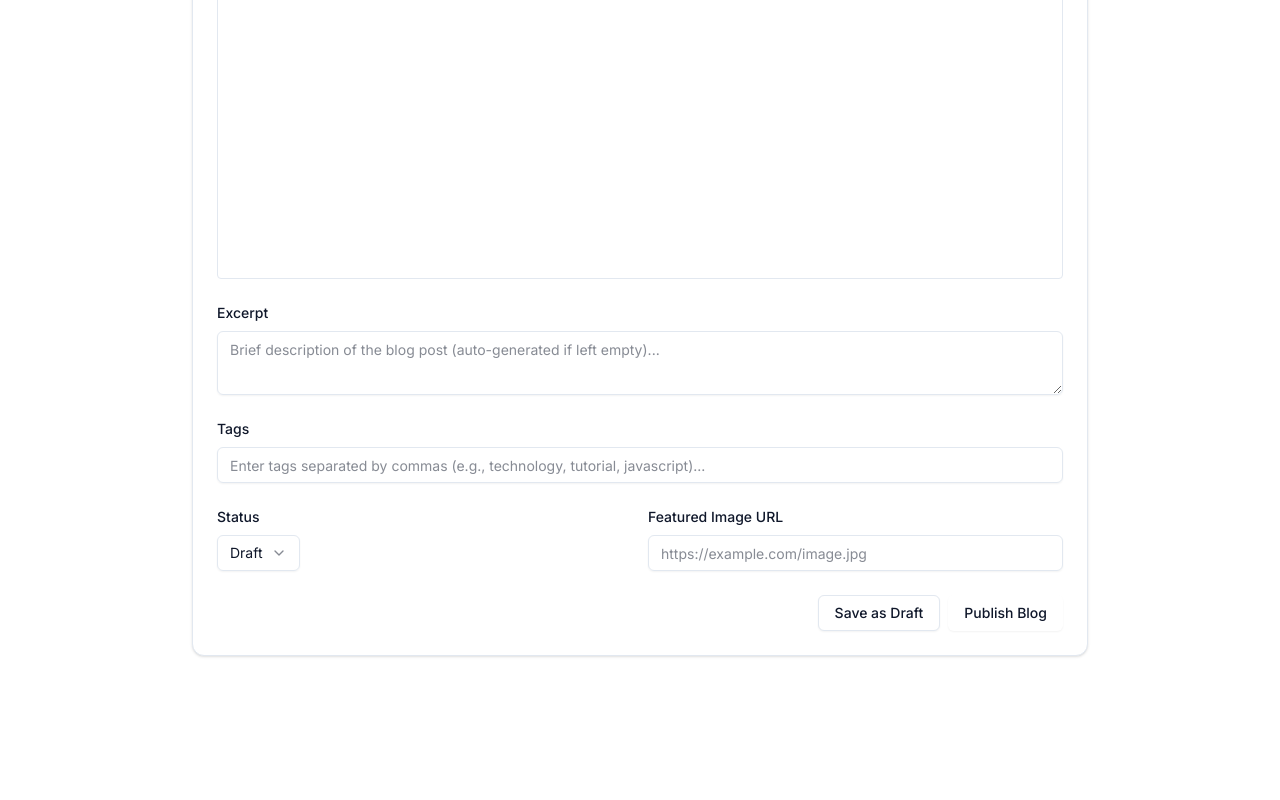
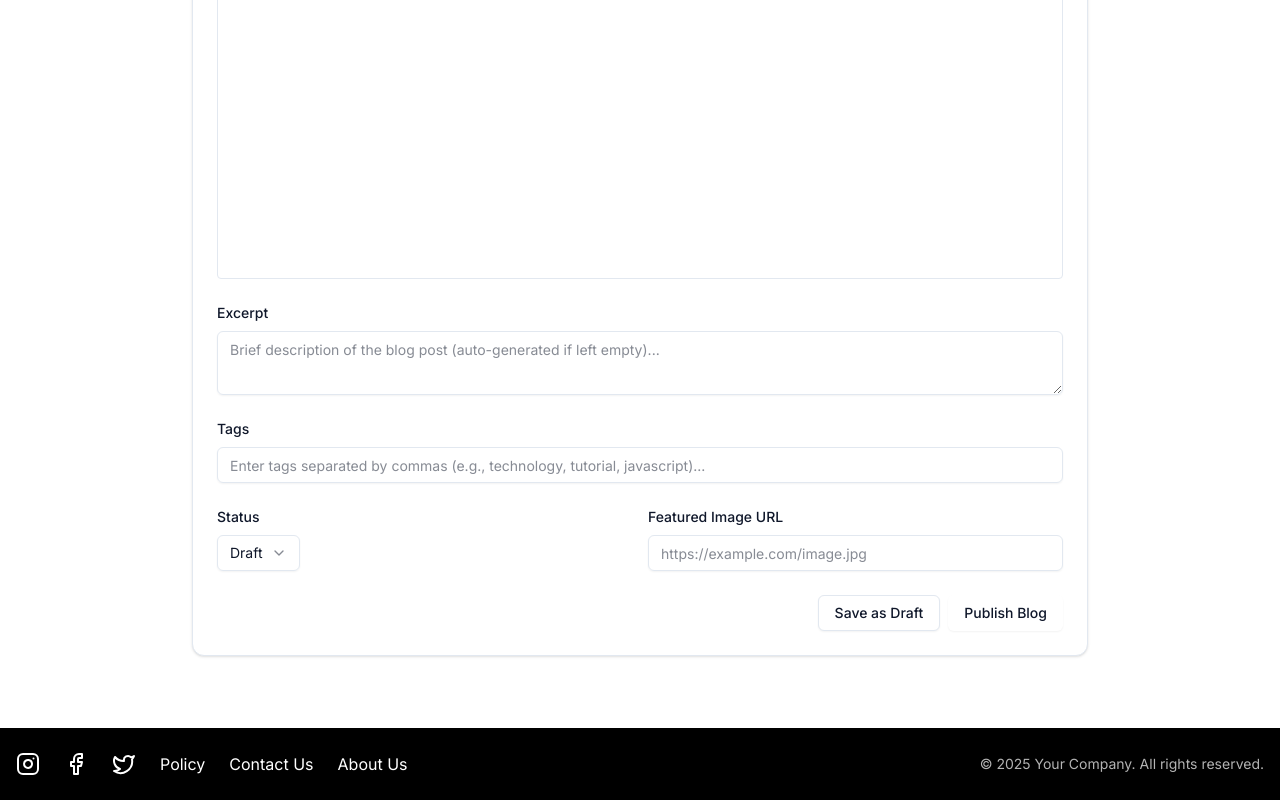
Before and after one commit to adyeetya/blogs, a Next.js app: page /admin/create-blog in a window 1280 px wide. Shown: the part 354-1154 px from the top of the page. Before the commit the page ends 1082 px from the top, so only its background shows below. Built offline with nearby package versions, Linux system fonts and the light colour scheme; no server answers.

Commit message:
new aug 26

```diff
--- a/src/app/layout.tsx
+++ b/src/app/layout.tsx
@@ -3,7 +3,8 @@ import type { Metadata } from "next";
 import { Inter, Poppins } from 'next/font/google'
 import { ThemeProvider } from "../components/contexts/theme-provider"
 import "./globals.css";
-
+import Navigation from "@/components/Navigation";
+import Footer from "@/components/Footer";
 const inter = Inter({
   subsets: ['latin'],
   variable: '--font-inter',
@@ -36,7 +37,9 @@ export default function RootLayout({
           enableSystem
           disableTransitionOnChange
         >
+           <Navigation />
           {children}
+          <Footer />
         </ThemeProvider>
       </body>
     </html>
--- a/src/app/magazine/[slug]/page.tsx
+++ b/src/app/magazine/[slug]/page.tsx
@@ -2,6 +2,16 @@
 
 import React, { useEffect, useState, useRef } from "react";
 import HTMLFlipBook from "react-pageflip";
+
+const mockMagazineData = {
+  title: "Modern Living Magazine",
+  dateOfPublish: "June 2025",
+  author: "Jane Doe",
+  keywords: ["Design", "Architecture", "Lifestyle", "Trends"],
+  coverSummary:
+    "An exclusive look at contemporary living trends, insightful interviews, and the latest in design inspiration.",
+  publisher: "Living Media",
+};
 
 const ImageFlipbook = () => {
   const [pages, setPages] = useState<string[]>([
@@ -14,21 +24,21 @@ const ImageFlipbook = () => {
   const [dimensions, setDimensions] = useState({ width: 300, height: 400 });
   const flipBookRef = useRef<any>(null);
 
-  // Responsive sizing based on window width
   useEffect(() => {
     function handleResize() {
       const w = window.innerWidth;
       if (w < 640) {
-        // Mobile
-        setDimensions({ width: w * 0.9, height: w * 0.9 * (4 / 3) });
+        // Mobile: single page
+        setDimensions({ width: w * 0.95, height: w * 0.95 * (4 / 3) });
       } else if (w < 1024) {
-        // Tablet
-        setDimensions({ width: w * 0.7, height: w * 0.7 * (4 / 3) });
+        // Tablet: spread two pages, slightly smaller
+        setDimensions({
+          width: Math.min(w * 0.93, 700),
+          height: Math.min(w * 0.93, 700) * (4 / 3),
+        });
       } else {
-        // Laptop/desktop
-        const maxWidth = 500;
-        console.log({ width: maxWidth, height: maxWidth * (4 / 3) });
-        setDimensions({ width: maxWidth, height: maxWidth * (4 / 3) });
+        // Desktop/Large: two big pages
+        setDimensions({ width: 900, height: 400 * (4 / 3) }); // width is spread (both pages together)
       }
     }
     handleResize();
@@ -43,16 +53,67 @@ const ImageFlipbook = () => {
   const totalPages = pages.length;
 
   return (
-    <div className="flex flex-col items-center my-8 px-2 max-w-full bg-red-500">
+    <div className="flex flex-col items-center max-w-6xl mx-auto py-10 px-4 bg-white rounded-lg shadow-md mt-16">
+      {/* Magazine Metadata / Details */}
+      <div className="w-full max-w-2xl flex flex-col md:flex-row items-center md:items-start gap-6 mb-8 bg-gradient-to-tr from-orange-600/20 via-white to-orange-100 rounded-xl p-6 border border-orange-100 shadow-sm">
+        <div className="flex-1">
+          <h1 className="text-2xl md:text-3xl font-extrabold mb-1 text-orange-600">
+            {mockMagazineData.title}
+          </h1>
+          <div className="flex flex-wrap gap-3 text-sm mb-3">
+            <span className="px-2 py-0.5 bg-orange-600 text-white rounded">
+              {mockMagazineData.dateOfPublish}
+            </span>
+            <span className="px-2 py-0.5 bg-orange-50 text-orange-600 rounded border border-orange-200">
+              By {mockMagazineData.author}
+            </span>
+            <span className="px-2 py-0.5 bg-orange-50 text-orange-600 rounded border border-orange-200">
+              Publisher: {mockMagazineData.publisher}
+            </span>
+          </div>
+          <p className="text-gray-700 leading-relaxed mb-3 italic">
+            {mockMagazineData.coverSummary}
+          </p>
+          <div className="flex flex-wrap gap-2 mt-2">
+            {mockMagazineData.keywords.map((kw) => (
+              <span
+                key={kw}
+                className="px-3 py-0.5 text-xs rounded-full bg-orange-100 text-orange-700 font-medium shadow-sm border border-orange-200"
+              >
+                #{kw}
+              </span>
+            ))}
+          </div>
+        </div>
+        {/* Optional: Thumbnail/Logo or Cover */}
+        <div className="w-28 h-36 md:w-32 md:h-44 rounded-lg overflow-hidden shadow-lg ring-2 ring-orange-200">
+          <img
+            src={pages[0]}
+            alt="Magazine Cover"
+            className="object-cover w-full h-full"
+          />
+        </div>
+      </div>
+
+      {/* Flipbook Section */}
+      <div className="flex flex-col items-center w-full">
         <HTMLFlipBook
-        width={dimensions.width}
+          width={dimensions.width / 2} // each page width
           height={dimensions.height}
+          minWidth={200}
+          maxWidth={1000}
+          minHeight={300}
+          maxHeight={1200}
+          size="stretch"
+          drawShadow={true}
+          useMouseEvents={true}
+          showCover={true}
+          mobileScrollSupport={true}
           ref={flipBookRef}
           onFlip={onPageFlip}
-        showCover={true}
-        className="shadow-lg rounded-md"
+          className="shadow-2xl rounded-lg border border-orange-600/10 bg-orange-50"
           flippingTime={400}
-        // autoSize={false}
+          style={{}}
         >
           {pages.map((src, i) => (
             <div
@@ -64,25 +125,24 @@ const ImageFlipbook = () => {
                 src={src}
                 alt={`Page ${i + 1}`}
                 loading="lazy"
-              className="object-contain w-full h-full "
+                className="object-contain w-full h-full transition-transform duration-300 "
               />
             </div>
           ))}
         </HTMLFlipBook>
-
         {/* Navigation Controls */}
-      <div className="mt-4 flex items-center gap-6 select-none">
+        <div className="mt-6 flex items-center gap-8 select-none">
           <button
             onClick={() => flipBookRef.current?.pageFlip().flipPrev()}
             disabled={currentPage === 0}
-          className="px-4 py-2 bg-blue-600 text-white rounded disabled:bg-gray-400"
+            className="px-5 py-2 font-semibold rounded-lg shadow transition-colors bg-orange-600 text-white disabled:bg-orange-200 disabled:text-orange-400"
           >
             Previous
           </button>
 
-        <span>
+          <span className="text-lg font-medium text-orange-700 bg-orange-100 px-4 py-1 rounded-full shadow">
             Page{" "}
-          <span className="font-semibold">
+            <span className="font-bold text-orange-900">
               {currentPage + 1} / {totalPages}
             </span>
           </span>
@@ -90,10 +150,11 @@ const ImageFlipbook = () => {
           <button
             onClick={() => flipBookRef.current?.pageFlip().flipNext()}
             disabled={currentPage === totalPages - 1}
-          className="px-4 py-2 bg-blue-600 text-white rounded disabled:bg-gray-400"
+            className="px-5 py-2 font-semibold rounded-lg shadow transition-colors bg-orange-600 text-white disabled:bg-orange-200 disabled:text-orange-400"
           >
             Next
           </button>
+        </div>
       </div>
     </div>
   );
--- a/src/app/page.tsx
+++ b/src/app/page.tsx
@@ -20,7 +20,7 @@ const containerVariants = {
 export default function HomePage() {
   return (
     <div className="min-h-screen bg-white">
-      <Navigation />
+
 
       <motion.main
         initial="hidden"
--- /dev/null
+++ b/src/components/Footer.tsx
@@ -0,0 +1,62 @@
+import React from "react";
+import { Instagram, Facebook, Twitter } from "lucide-react";
+
+const Footer = () => {
+  return (
+    <footer className="bg-black text-white py-6">
+      <div className="container mx-auto px-4 flex flex-col md:flex-row justify-between items-center gap-6">
+
+        {/* Left Section: Social + Nav */}
+        <div className="flex flex-col md:flex-row items-center gap-6">
+          {/* Social Media Icons */}
+          <div className="flex gap-6">
+            <a
+              href="https://instagram.com"
+              target="_blank"
+              rel="noopener noreferrer"
+              className="hover:text-pink-500 transition"
+            >
+              <Instagram className="w-6 h-6" />
+            </a>
+            <a
+              href="https://facebook.com"
+              target="_blank"
+              rel="noopener noreferrer"
+              className="hover:text-blue-500 transition"
+            >
+              <Facebook className="w-6 h-6" />
+            </a>
+            <a
+              href="https://twitter.com"
+              target="_blank"
+              rel="noopener noreferrer"
+              className="hover:text-sky-400 transition"
+            >
+              <Twitter className="w-6 h-6" />
+            </a>
+          </div>
+
+          {/* Navigation Links */}
+          <div className="flex gap-6 text-sm md:text-base">
+            <a href="/policy" className="hover:underline">
+              Policy
+            </a>
+            <a href="/contact" className="hover:underline">
+              Contact Us
+            </a>
+            <a href="/about" className="hover:underline">
+              About Us
+            </a>
+          </div>
+        </div>
+
+        {/* Right Section: Copyright */}
+        <div className="text-xs md:text-sm opacity-70 text-center md:text-right">
+          © {new Date().getFullYear()} Your Company. All rights reserved.
+        </div>
+      </div>
+    </footer>
+  );
+};
+
+export default Footer;
```
Lines whose indentation alone changed are shown as unchanged.
